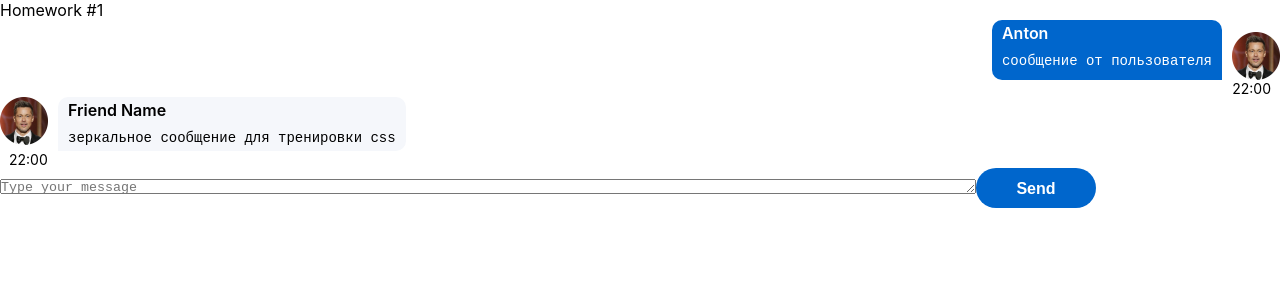
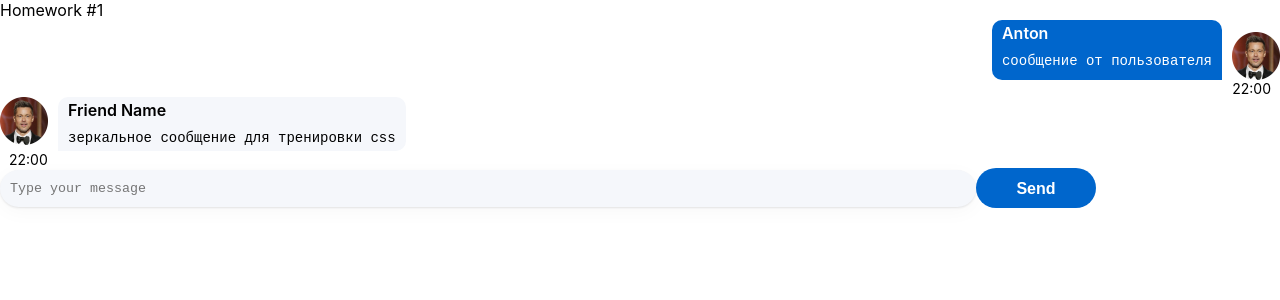
Before and after one commit to antonsadovskiy/tasks-from-ignat, a React (Create React App) app: page / in a window 1280 px wide. Shown: the top 300 px of the page. Built offline with nearby package versions, Linux system fonts and the light colour scheme.

Commit message:
added textarea style to messageSender component

```diff
--- a/src/s2-homeworks/hw01/message-sender/MessageSender.module.css
+++ b/src/s2-homeworks/hw01/message-sender/MessageSender.module.css
@@ -1,9 +1,21 @@
 .sendForm {
-
+    display: flex;
+    align-items: center;
 }
 
 .textarea {
     width: 976px;
+    height: 100px;
+    border-radius: 20px;
+    resize: none;
+    line-height: 17px;
+    overflow: hidden;
+    border: none;
+    outline:none;
+    padding: 10px;
+    background: #F5F7FB;
+    box-shadow: 0px 5px 20px rgba(29, 33, 38, 0.03), 0px 1px 2px rgba(29, 33, 38, 0.1);
+    /*border-radius: 20px;*/
 }
 
 .button {
```
